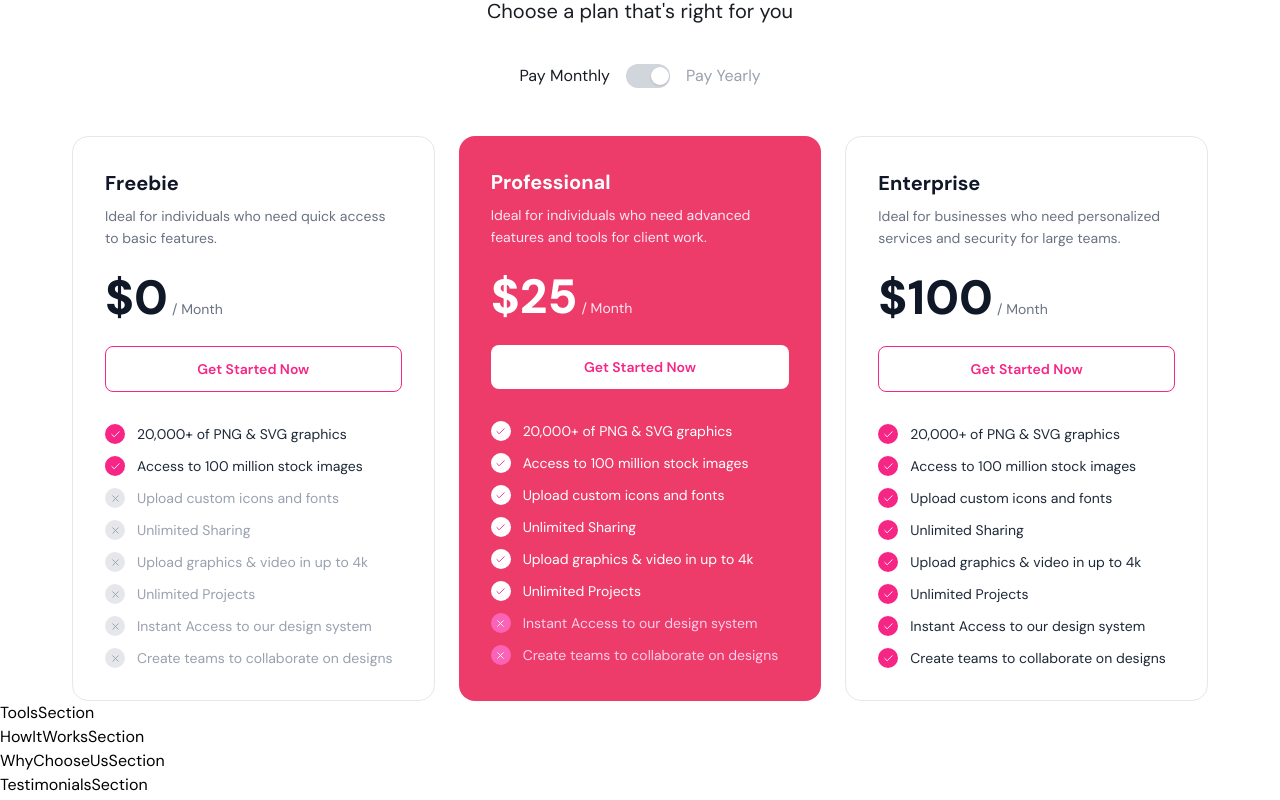
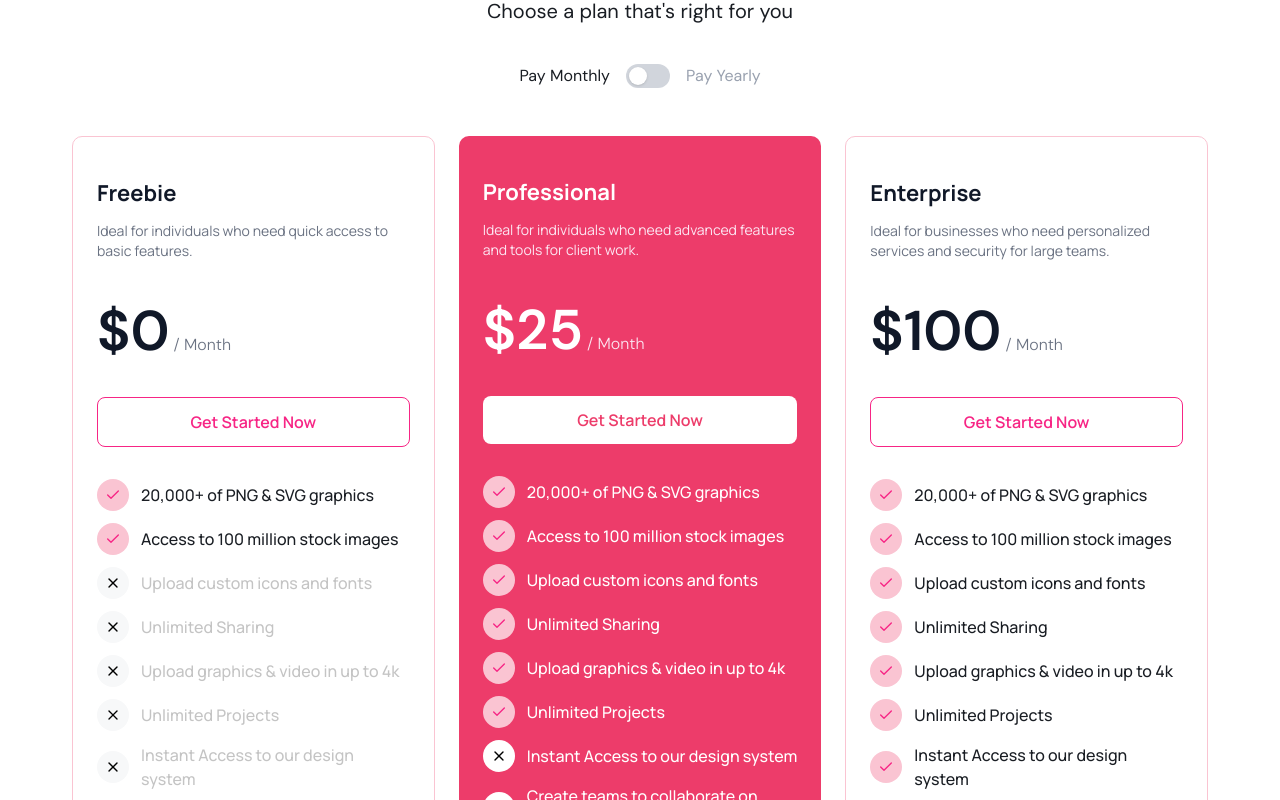
Before and after one commit to almahmud-dev/airbnb-assistant-landing, a Next.js app: page / in a window 1280 px wide. Shown: the part 2080-2880 px from the top of the page. Built offline with nearby package versions, Linux system fonts and the light colour scheme.

Commit message:
pricingSction All degine done

```diff
--- a/src/app/globals.css
+++ b/src/app/globals.css
@@ -1,16 +1,14 @@
 @import "tailwindcss";
 
-/* ─── Marquee animation ─────────────────────────── */
+/* Marquee animation */
 @keyframes marquee {
   0%   { transform: translateX(0); }
   100% { transform: translateX(-50%); }
 }
 .animate-marquee { animation: marquee 28s linear infinite; }
 
-/* ─── Hero grid background ─────────────────────────
-.hero-grid {
-  background-image:
-    linear-gradient(to right, #e5e7eb 1px, transparent 1px),
-    linear-gradient(to bottom, #e5e7eb 1px, transparent 1px);
-  background-size: 110px 110px;
-} */
+@layer utilities {
+  .font-manrope {
+    font-family: var(--font-manrope);
+  }
+}
--- a/src/app/layout.js
+++ b/src/app/layout.js
@@ -1,4 +1,4 @@
-import { DM_Sans } from "next/font/google";
+import { DM_Sans, Manrope } from "next/font/google";
 import "./globals.css";
 import Navbar from "@/components/layout/Navbar";
 import Footer from "@/components/layout/Footer";
@@ -8,9 +8,15 @@ const dmSans = DM_Sans({
   display: "swap",
 });
 
+const manrope = Manrope({
+  subsets: ["latin"],
+  display: "swap",
+  variable: "--font-manrope",
+});
+
 export default function RootLayout({ children }) {
   return (
-    <html lang="en" className={dmSans.className}>
+    <html lang="en" className={`${dmSans.className} ${manrope.variable}`}>
       <body>
         <Navbar />
         {children}
--- a/src/components/sections/PricingSection.jsx
+++ b/src/components/sections/PricingSection.jsx
@@ -35,8 +35,8 @@ export default function PricingSection() {
             }`}
           >
             <span
-              className={`absolute top-[3px] w-4.5 h-4.5 bg-white rounded-full shadow transition-transform duration-300 ${
-                isYearly ? "translate-x-[23px]" : "translate-x-[3px]"
+              className={`absolute left-0 top-0.75 w-4.5 h-4.5 bg-white rounded-full shadow transition-transform duration-300 ${
+                isYearly ? "translate-x-5.75" : "translate-x-0.75"
               }`}
             />
           </button>
@@ -63,24 +63,24 @@ export default function PricingSection() {
           </div>
         </div>
 
-        {/* ── Plans ── */}
+        {/* Plans */}
         <div className="grid grid-cols-1 md:grid-cols-3 gap-6">
           {PRICING_PLANS.map((plan) => (
             <div
               key={plan.name}
-              className={`rounded-2xl p-8 ${
+              className={`rounded-[10px] px-6 py-10 ${
                 plan.featured
                   ? "bg-[#ED3C6A]"
-                  : "border border-gray-200 bg-white"
+                  : "border border-[#FAC4D2] bg-white"
               }`}
             >
               <h3
-                className={`text-xl font-bold mb-2 ${plan.featured ? "text-white" : "text-gray-900"}`}
+                className={`text-[22px] font-bold font-manrope mb-2.75 ${plan.featured ? "text-white" : "text-gray-900"}`}
               >
                 {plan.name}
               </h3>
               <p
-                className={`text-sm mb-6 leading-relaxed ${plan.featured ? "text-pink-100" : "text-gray-500"}`}
+                className={`text-sm mb-6 font-manrope min-h-11 ${plan.featured ? "text-pink-100" : "text-gray-500"}`}
               >
                 {plan.description}
               </p>
@@ -88,12 +88,12 @@ export default function PricingSection() {
               {/* Price */}
               <div className="mb-6">
                 <span
-                  className={`text-5xl font-extrabold ${plan.featured ? "text-white" : "text-gray-900"}`}
+                  className={`text-[56px] font-semibold ${plan.featured ? "text-white" : "text-gray-900"}`}
                 >
                   ${isYearly ? plan.yearlyPrice : plan.monthlyPrice}
                 </span>
                 <span
-                  className={`text-sm ml-1 ${plan.featured ? "text-pink-100" : "text-gray-500"}`}
+                  className={`text-[16px] font-light ml-1 ${plan.featured ? "text-pink-100" : "text-gray-500"}`}
                 >
                   / Month
                 </span>
@@ -101,9 +101,9 @@ export default function PricingSection() {
 
               {/* CTA */}
               <button
-                className={`w-full py-3 rounded-lg font-semibold text-sm mb-8 transition-colors duration-200 ${
+                className={`w-full py-3 rounded-lg font-semibold text-[16px] mb-8 transition-colors duration-200 font-manrope ${
                   plan.featured
-                    ? "bg-white text-[#F72585] hover:bg-pink-50"
+                    ? "bg-white text-[#ED3C6A] hover:bg-pink-50"
                     : "border border-[#F72585] text-[#F72585] hover:bg-[#F72585] hover:text-white"
                 }`}
               >
@@ -115,41 +115,36 @@ export default function PricingSection() {
                 {plan.features.map((feature) => (
                   <li key={feature.text} className="flex items-center gap-3">
                     <span
-                      className={`w-5 h-5 rounded-full flex items-center justify-center flex-shrink-0 ${
+                      className={`w-8 h-8 rounded-full flex items-center justify-center shrink-0 font-manrope ${
                         feature.included
                           ? plan.featured
+                            ? "bg-[#FAC4D2]"
+                            : "bg-[#FAC4D2]"
+                          : plan.featured
                             ? "bg-white"
-                            : "bg-[#F72585]"
-                          : plan.featured
-                            ? "bg-pink-400"
-                            : "bg-gray-200"
+                            : "bg-[#F7F8F9]"
                       }`}
                     >
                       {feature.included ? (
                         <Check
-                          size={11}
+                          size={16}
                           className={
-                            plan.featured ? "text-[#F72585]" : "text-white"
+                            plan.featured ? "text-[#F72585]" : "text-[#F72585]"
                           }
                         />
                       ) : (
-                        <X
-                          size={11}
-                          className={
-                            plan.featured ? "text-white" : "text-gray-400"
-                          }
-                        />
+                        <X size={16} className={"text-black"} />
                       )}
                     </span>
                     <span
-                      className={`text-sm ${
+                      className={`text-[16px] font-medium font-manrope ${
                         feature.included
                           ? plan.featured
                             ? "text-white"
-                            : "text-gray-800"
+                            : "text-[#191D23]"
                           : plan.featured
-                            ? "text-pink-200"
-                            : "text-gray-400"
+                            ? "text-white"
+                            : "text-[#C4C4C4]"
                       }`}
                     >
                       {feature.text}
```
